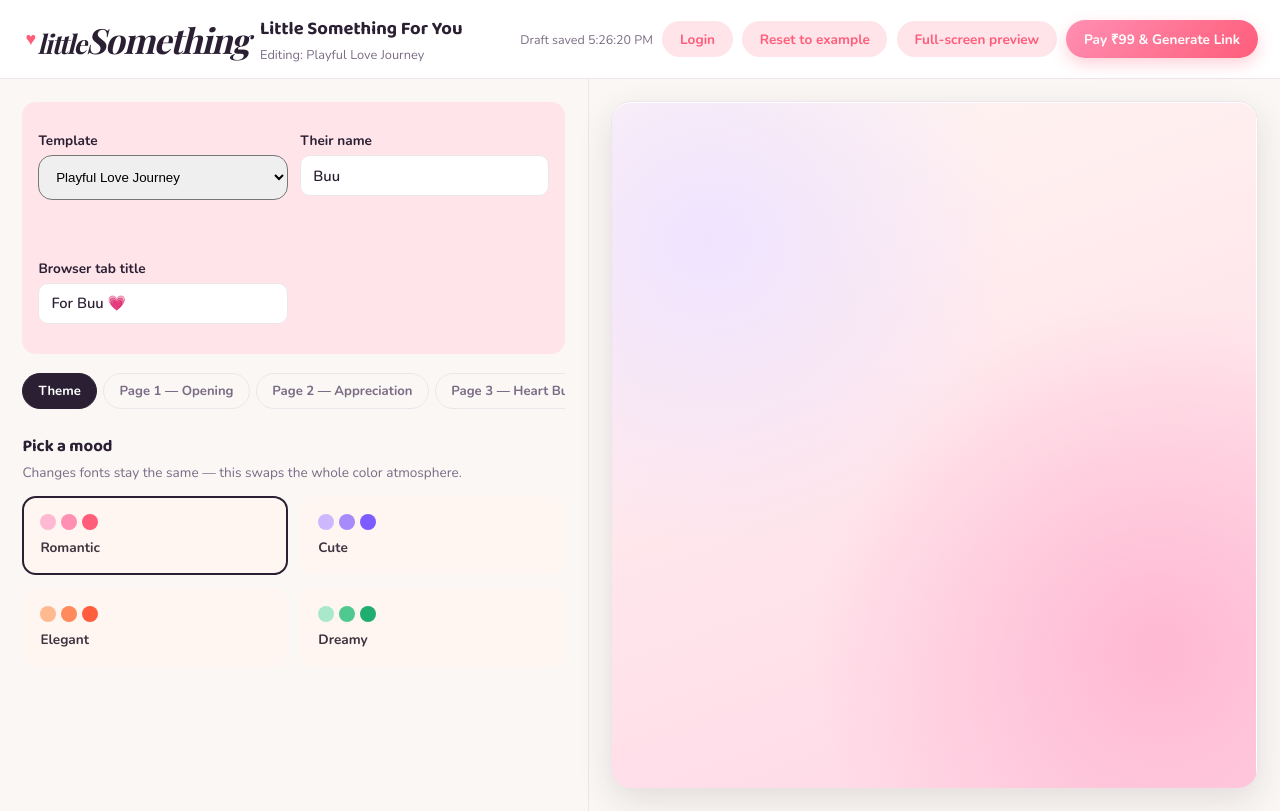
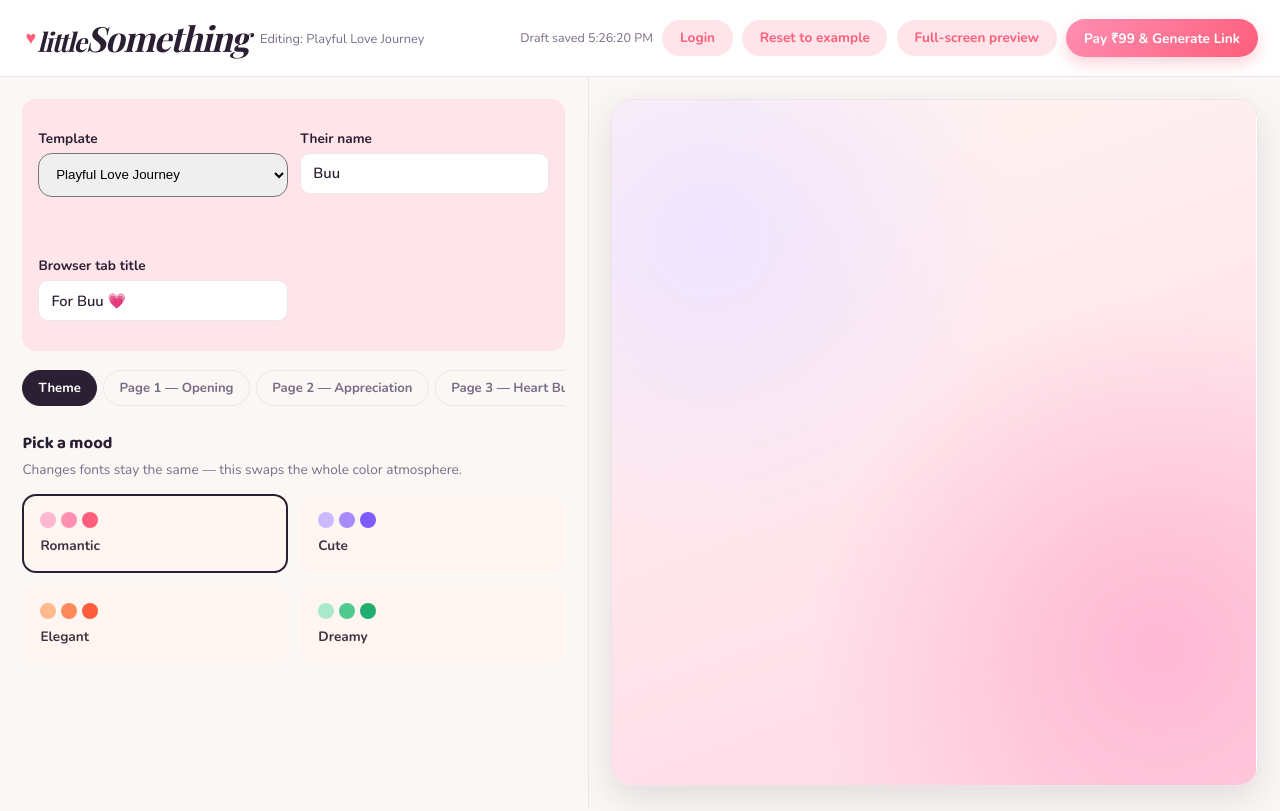
Before and after one commit to dizzy0756/littleSomething, a plain HTML site: page builder.html in a window 1280 px wide. Drawn offline with nearby package versions, Linux system fonts and the light colour scheme; a web font is replaced by a local one.

Commit message:
remove 'Little Something For You' phrase from builder page

```diff
--- a/builder.html
+++ b/builder.html
@@ -3,7 +3,7 @@
 <head>
   <meta charset="UTF-8" />
   <meta name="viewport" content="width=device-width, initial-scale=1.0" />
-  <title>Builder — Little Something For You</title>
+  <title>Builder</title>
   <link rel="preconnect" href="https://fonts.googleapis.com">
   <link rel="preconnect" href="https://fonts.gstatic.com" crossorigin>
   <link href="https://fonts.googleapis.com/css2?family=Baloo+2:wght@600;700;800&family=Nunito:wght@400;600;700;800&family=Playfair+Display:ital,wght@0,700;1,700&display=swap" rel="stylesheet">
@@ -18,8 +18,7 @@
       <span>little<span>Something</span></span>
     </a>
     <div>
-      <h1>Little Something For You</h1>
-      <p id="templateName">Choose a template to get started</p>
+    <p id="templateName">Choose a template to get started</p>
     </div>
   </div>
   <div class="builder-header-actions">
```
